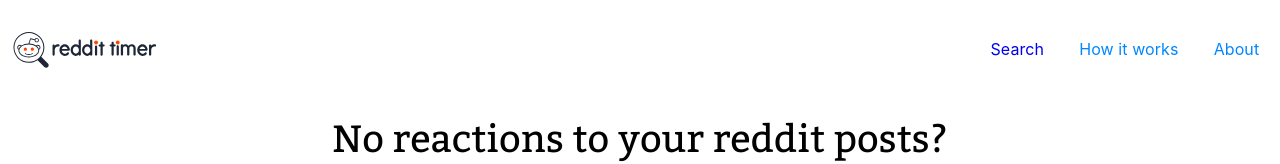
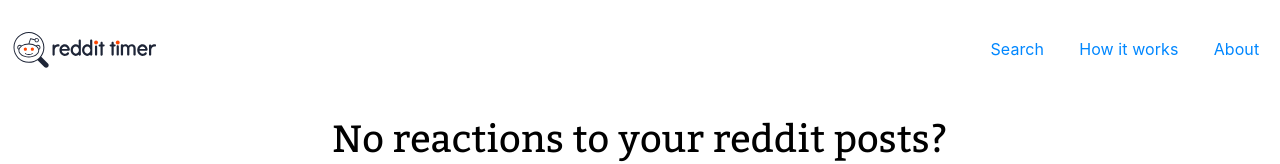
Before and after one commit to ooloo-io/reddit-timer-emekaokoli, a React (Create React App) app: page / in a window 1280 px wide. Shown: the top 164 px of the page. Built offline with nearby package versions, Linux system fonts and the light colour scheme; a web font is replaced by a local one.

Commit message:
corrected styled components test error 2

```diff
--- a/src/App.js
+++ b/src/App.js
@@ -23,7 +23,7 @@ const theme = {
     red: 'red',
   },
   size: {
-    headerHeight: '100px',
+    headHeight: '100px',
     footerHeight: '100px',
   },
   font: {
--- a/src/components/common/header/Header.style.js
+++ b/src/components/common/header/Header.style.js
@@ -4,7 +4,8 @@ import { ReactComponent as logounstyled } from '../../images/elements-logo.svg';
 
 export const Container = styled.header`
   width: 100%;
-  height: ${(props) => props.theme.size.headerHeight || '100px'};
+  // height: ${(props) => props.theme.size.HeadHeight || '100px'};
+  height: 100px;
   margin: 0;
   display: flex;
   align-items: center;
@@ -39,13 +40,14 @@ export const Links = styled(Link)`
   color: #0087ff;
   &:hover {
     transition: all 0.3s ease 0s;
-    color: ${(props) => props.theme.color.primary || '#0087ff'};
+    // color: ${(props) => props.theme.color.primary || '#0087ff'};
+    color: #0087ff;;
   }
-
 `;
 export const Navlink = styled(NavLink)`
   text-decoration: none;
-  color: ${(props) => props.theme.color.link}
+  // color: ${(props) => props.theme.color.link}
+  color: #0087ff;
   &:hover {
     transition: all 0.3s ease 0s;
     color: ${(props) => props.theme.color.primary};
```
